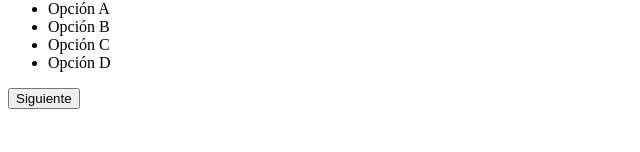
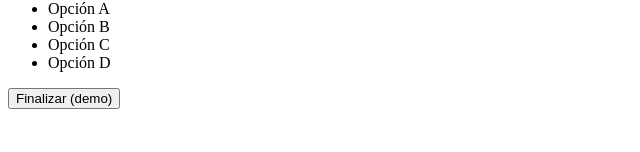
Before and after one commit to Marisol437/stepup-level-diagnostic, a React (Vite) app: page / in a window 1280 px wide. Both pictures are taken after a click on the button "Iniciar diagnóstico". Shown: the part 148-300 px from the top of the page, without its empty margins (0-640 px from the left). Built offline with nearby package versions, Linux system fonts and the light colour scheme.

Commit message:
Add files via upload

```diff
--- a/src/pages/Test.jsx
+++ b/src/pages/Test.jsx
@@ -1,4 +1,4 @@
-function Test() {
+function Test({ onFinish }) {
   return (
     <main>
       <h1>Diagnóstico de nivel</h1>
@@ -15,7 +15,9 @@ function Test() {
         </ul>
       </div>
 
-      <button type="button">Siguiente</button>
+      <button type="button" onClick={onFinish}>
+        Finalizar (demo)
+      </button>
     </main>
   );
 }
```
